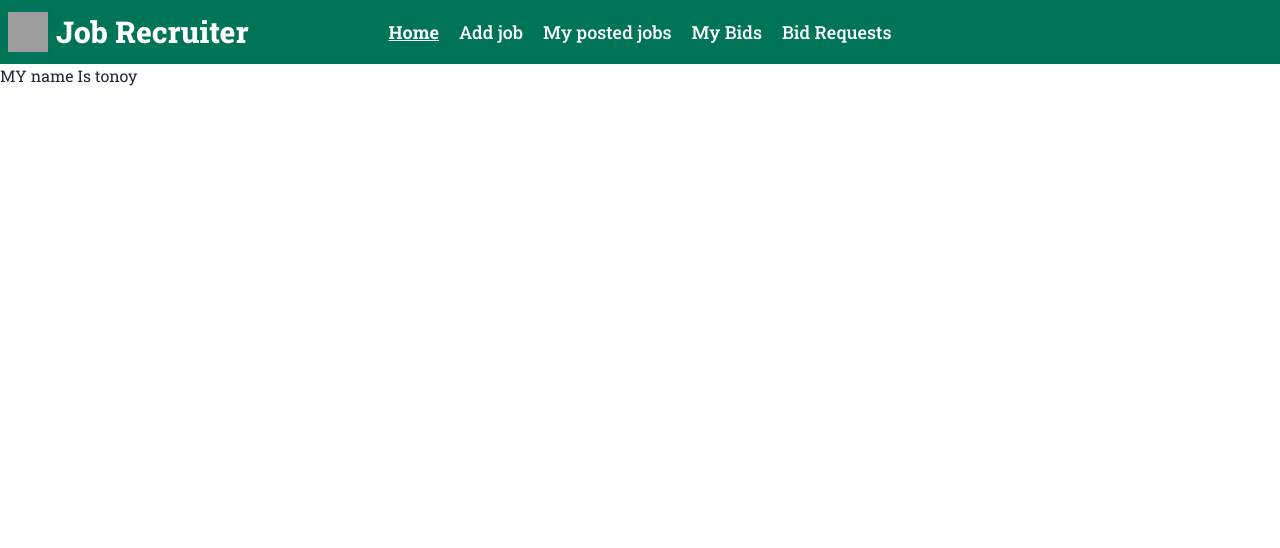
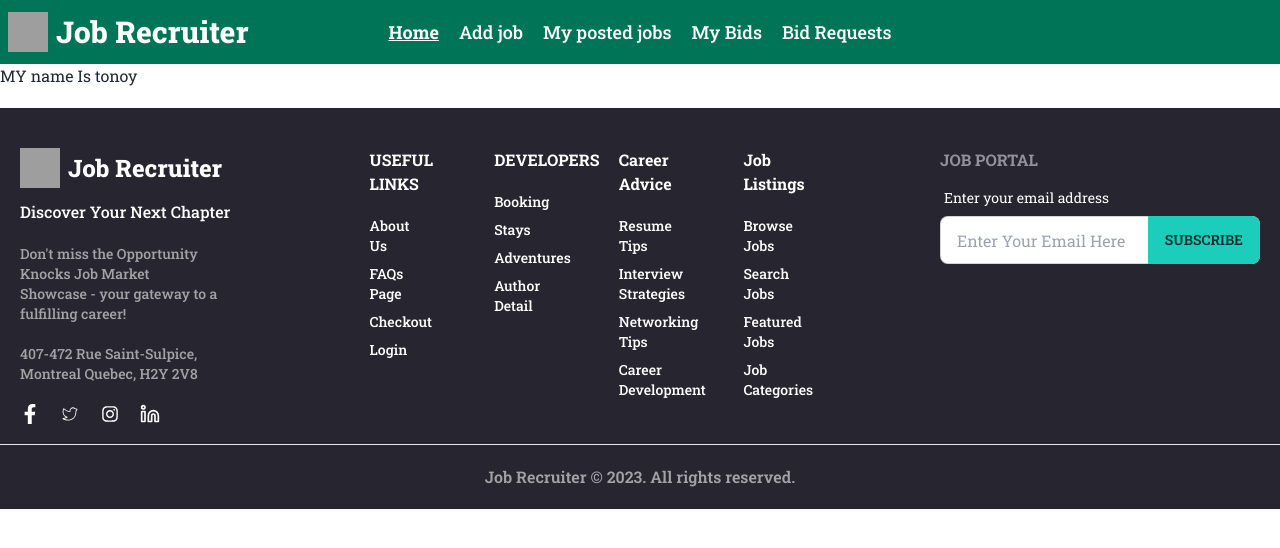
Before and after one commit to tonoy3125/Job-Recruiter-Client, a React (Vite) app: page / in a window 1280 px wide. Shown: the top 548 px of the page. Built offline with nearby package versions, Linux system fonts and the light colour scheme; grey boxes are pictures that could not be loaded.

Commit message:
footer section added commit

```diff
--- a/src/Layout/ErrorElement.jsx
+++ b/src/Layout/ErrorElement.jsx
@@ -1,4 +1,4 @@
-import { Player, Controls } from '@lottiefiles/react-lottie-player';
+import { Player } from '@lottiefiles/react-lottie-player';
 import { Link } from 'react-router-dom';
 
 const ErrorElement = () => {
@@ -8,10 +8,8 @@ const ErrorElement = () => {
                 autoplay
                 loop
                 src="https://lottie.host/c7deb792-7660-4a6f-9e18-d553bab15418/WAceyvuvAO.json"
-                // style={{ height: '300px', width: '700px' }}
                 className='md:w-[700px] '
             >
-                {/* <Controls visible={true} buttons={['play', 'repeat', 'frame', 'debug']} /> */}
             </Player>
             <h2 className='md:text-5xl font-bold'>
                 NOT FOUND
--- a/src/Layout/Root.jsx
+++ b/src/Layout/Root.jsx
@@ -1,5 +1,6 @@
 import { Outlet } from "react-router-dom";
 import Navbar from "../Pages/Navbar/Navbar";
+import Footer from "../Pages/Footer/Footer";
 
 
 const Root = () => {
@@ -7,6 +8,7 @@ const Root = () => {
         <div>
             <Navbar></Navbar>
             <Outlet></Outlet>
+            <Footer></Footer>
         </div>
     );
 };
--- /dev/null
+++ b/src/Pages/Footer/Footer.jsx
@@ -0,0 +1,80 @@
+import logo from "../../assets/logo.png";
+import { FaFacebookF } from 'react-icons/fa';
+import { CiTwitter } from 'react-icons/ci';
+import { AiOutlineInstagram } from 'react-icons/ai';
+import { FiLinkedin } from 'react-icons/fi';
+const Footer = () => {
+    return (
+        <div className='bg-[#272530]'>
+            <div className='mt-5 lg:px-5 container mx-auto'>
+                <div className='flex flex-col gap-20 lg:flex-row pt-10 '>
+                    <div className='text-center md:text-left md:ml-14 lg:ml-0'>
+                        <div className="flex items-center justify-center md:justify-start gap-2 mb-3 ">
+                            <img className="w-10 h-10" src={logo} alt="" />
+                            <h1 className=" text-center md:text-left text-base lg:text-2xl font-extrabold text-white">Job Recruiter</h1>
+                        </div>
+                        <p className='text-white text-sm lg:text-base font-medium mb-5'>Discover Your Next Chapter</p>
+                        <p className='text-[#a3a3a6] text-sm font-medium mb-5 px-2 md:px-0'>Don't miss the Opportunity Knocks Job Market <br /> Showcase - your gateway to a fulfilling career!</p>
+                        <p className="text-[#a3a3a6] text-sm font-medium mb-5 px-2 md:px-0">407-472 Rue Saint-Sulpice, Montreal Quebec, H2Y 2V8</p>
+                        <div className="flex items-center justify-center md:justify-start text-white gap-5 mb-5  md:px-0">
+                            <FaFacebookF className="text-xl"></FaFacebookF>
+                            <CiTwitter className="text-xl"></CiTwitter>
+                            <AiOutlineInstagram className="text-xl"></AiOutlineInstagram>
+                            <FiLinkedin className="text-xl"></FiLinkedin>
+                        </div>
+                    </div>
+                    <div className="grid grid-cols-2 md:grid-cols-2 lg:grid-cols-4 gap-16 px-14 text-start">
+                        <div>
+                            <h1 className='text-white font-bold text-base mb-5'>USEFUL LINKS</h1>
+                            <p className='text-sm text-white font-medium hover:text-[#fcb41e] cursor-pointer  mb-2'>About Us</p>
+                            <p className='text-sm text-white font-medium hover:text-[#fcb41e] cursor-pointer mb-2'>FAQs Page</p>
+                            <p className='text-sm text-white font-medium hover:text-[#fcb41e] cursor-pointer mb-2'>Checkout</p>
+                            <p className='text-sm text-white font-medium hover:text-[#fcb41e] cursor-pointer mb-2'>Login</p>
+                        </div>
+                        <div>
+                            <h1 className='text-white font-bold text-base mb-5'>DEVELOPERS</h1>
+                            <p className='text-sm text-white font-medium hover:text-[#fcb41e] cursor-pointer mb-2'>Booking</p>
+                            <p className='text-sm text-white font-medium hover:text-[#fcb41e] cursor-pointer mb-2'>Stays</p>
+                            <p className='text-sm text-white font-medium hover:text-[#fcb41e] cursor-pointer mb-2'>Adventures</p>
+                            <p className='text-sm text-white font-medium hover:text-[#fcb41e] cursor-pointer mb-2'>Author Detail</p>
+                        </div>
+                        <div>
+                            <h1 className='text-white font-bold text-base mb-5'>Career Advice</h1>
+                            <p className='text-sm text-white font-medium hover:text-[#fcb41e] cursor-pointer mb-2'>Resume Tips</p>
+                            <p className='text-sm text-white font-medium hover:text-[#fcb41e] cursor-pointer mb-2'>Interview Strategies</p>
+                            <p className='text-sm text-white font-medium hover:text-[#fcb41e] cursor-pointer mb-2'>Networking Tips</p>
+                            <p className='text-sm text-white font-medium hover:text-[#fcb41e] cursor-pointer mb-2'>Career Development</p>
+                        </div>
+                        <div>
+                            <h1 className='text-white font-bold text-base mb-5'>Job Listings</h1>
+                            <p className='text-sm text-white font-medium hover:text-[#fcb41e] cursor-pointer mb-2'>Browse Jobs</p>
+                            <p className='text-sm text-white font-medium hover:text-[#fcb41e] cursor-pointer mb-2'>Search Jobs</p>
+                            <p className='text-sm text-white font-medium hover:text-[#fcb41e] cursor-pointer mb-2'>Featured Jobs</p>
+                            <p className='text-sm text-white font-medium hover:text-[#fcb41e] cursor-pointer mb-2'>Job Categories</p>
+                        </div>
+                    </div>
+                    <form className="ml-14 lg:ml-0 mb-5">
+                        <header className="footer-title text-white">Job Portal</header>
+                        <fieldset className="form-control w-80">
+                            <label className="label">
+                                <span className="label-text text-white ">Enter your email address</span>
+                            </label>
+                            <div className="relative">
+                                <input type="text" placeholder="Enter Your Email Here" className="input input-bordered w-full pr-16" />
+                                <button className="btn btn-accent absolute top-0 right-0 rounded-l-none">Subscribe</button>
+                            </div>
+                        </fieldset>
+                    </form>
+                </div>
+
+
+            </div>
+            <hr className='pb-5' />
+            <div className='text-center pb-5'>
+                <small className='text-[#a3a3a6] text-base font-semibold '> Job Recruiter © 2023. All rights reserved.</small>
+            </div>
+        </div>
+    );
+};
+
+export default Footer;
```
